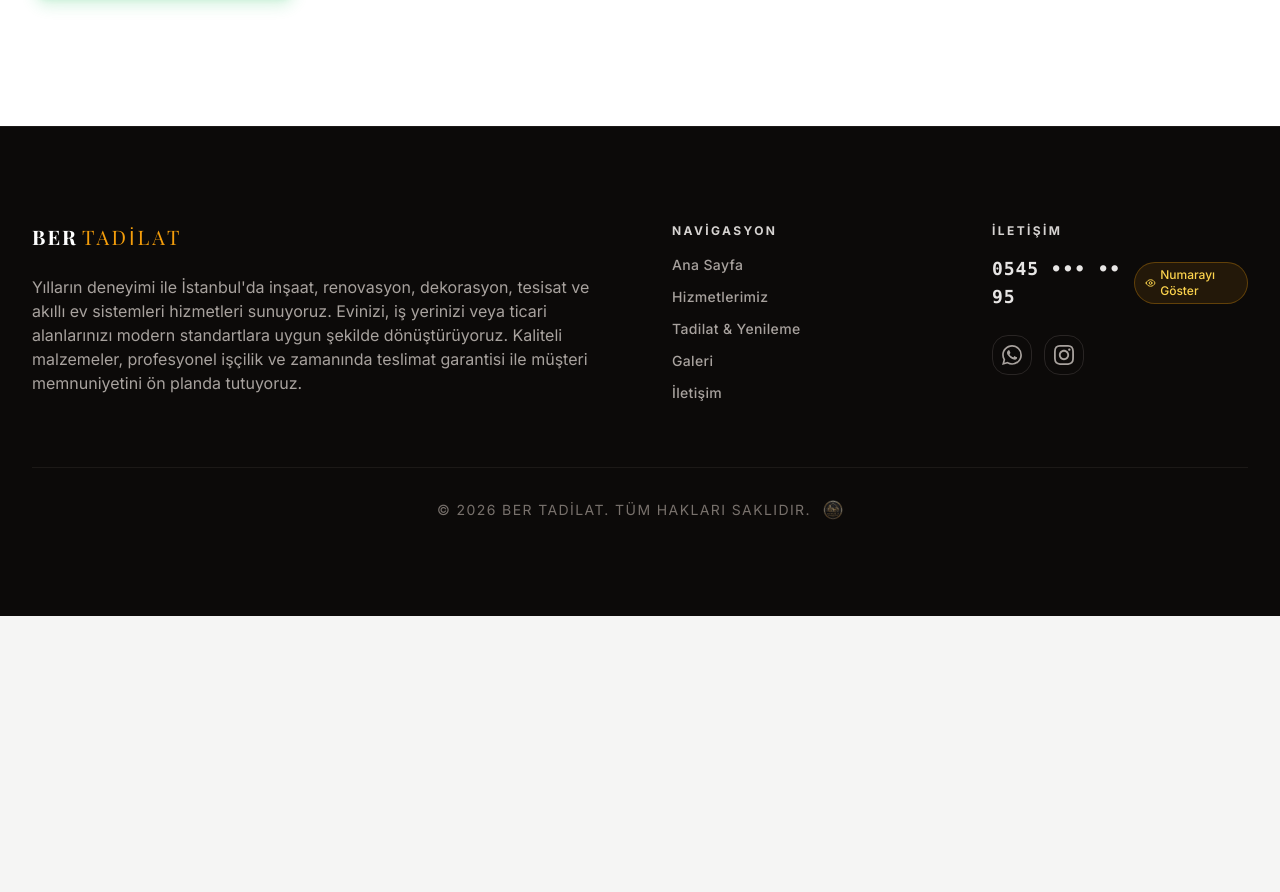
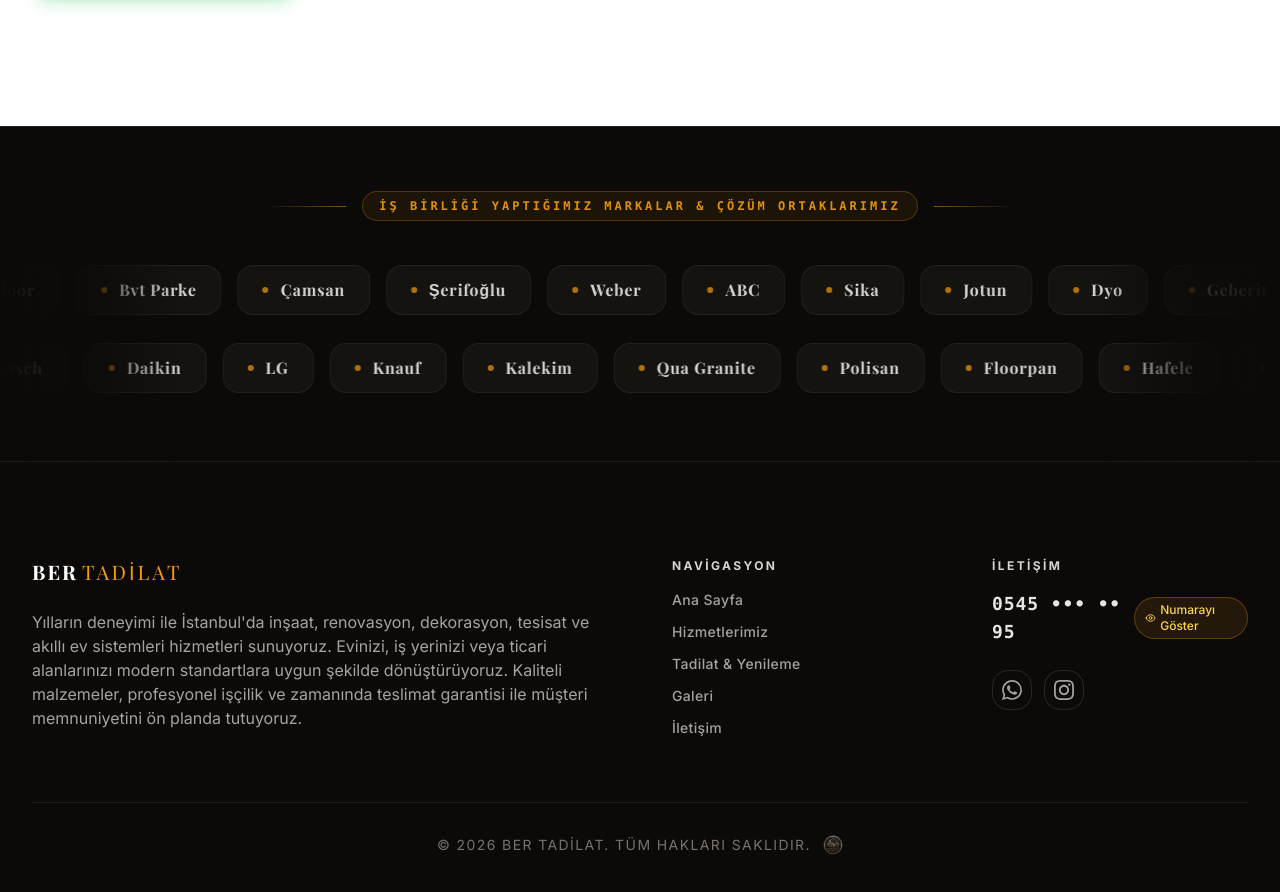
Before and after one commit to yusufcalisir/construction-web, a Next.js app: page / in a window 1280 px wide. Shown: the part 8489-9381 px from the top of the page. Before the commit the page ends 9105 px from the top, so only its background shows below. Built offline with nearby package versions, Linux system fonts and the light colour scheme.

Commit message:
feat: add infinite scrolling partner brand marquee above footer

```diff
--- a/app/globals.css
+++ b/app/globals.css
@@ -295,3 +295,43 @@
 .animate-gallery-slide-in {
   animation: gallerySlideInRight 700ms cubic-bezier(0.4, 0, 0.2, 1) forwards;
 }
+
+/* ═══════════════════════════════════════════
+   Infinite Brand Marquee Animations
+   ═══════════════════════════════════════════ */
+@keyframes marqueeLeft {
+  0% {
+    transform: translateX(0%);
+  }
+  100% {
+    transform: translateX(-50%);
+  }
+}
+
+@keyframes marqueeRight {
+  0% {
+    transform: translateX(-50%);
+  }
+  100% {
+    transform: translateX(0%);
+  }
+}
+
+.animate-marquee-left {
+  display: flex;
+  width: max-content;
+  animation: marqueeLeft 42s linear infinite;
+  will-change: transform;
+}
+
+.animate-marquee-right {
+  display: flex;
+  width: max-content;
+  animation: marqueeRight 46s linear infinite;
+  will-change: transform;
+}
+
+.animate-marquee-left:hover,
+.animate-marquee-right:hover {
+  animation-play-state: paused;
+}
--- a/app/page.tsx
+++ b/app/page.tsx
@@ -6,6 +6,7 @@
 import Services from '@/components/Services'
 import ProjectGallery from '@/components/ProjectGallery'
 import Contact from '@/components/Contact'
+import BrandMarquee from '@/components/BrandMarquee'
 import Footer from '@/components/Footer'
 
 export default function Home() {
@@ -17,6 +18,7 @@
       <Services />
       <ProjectGallery />
       <Contact />
+      <BrandMarquee />
       <Footer />
     </main>
   )
--- /dev/null
+++ b/components/BrandMarquee.tsx
@@ -0,0 +1,105 @@
+'use client'
+
+import React from 'react'
+import { useLanguage } from './LanguageProvider'
+
+const ROW_1 = [
+  'Vitra',
+  'Rehau',
+  'Designfloor',
+  'Bvt Parke',
+  'Çamsan',
+  'Şerifoğlu',
+  'Weber',
+  'ABC',
+  'Sika',
+  'Jotun',
+  'Dyo',
+  'Geberit',
+  'Duravit',
+  'Grohe',
+  'Artema',
+  'Bien',
+]
+
+const ROW_2 = [
+  'Knauf',
+  'Kalekim',
+  'Qua Granite',
+  'Polisan',
+  'Floorpan',
+  'Hafele',
+  'Neolith',
+  'Winsa',
+  'Asaş',
+  'Albert Genau',
+  'Siemens',
+  'Viko',
+  'Bosch',
+  'Daikin',
+  'LG',
+]
+
+export default function BrandMarquee() {
+  const { t } = useLanguage()
+
+  return (
+    <section
+      aria-label={t('brands.badge')}
+      className="relative w-full py-12 sm:py-16 bg-stone-950 border-t border-stone-800/80 overflow-hidden select-none"
+    >
+      {/* Subtle background glow effect */}
+      <div className="absolute inset-0 bg-radial-[ellipse_80%_80%_at_50%_-20%] from-amber-500/[0.03] to-transparent pointer-events-none" />
+
+      {/* Subtle minimalist kicker / pill (no heavy h2 header) */}
+      <div className="relative z-10 flex items-center justify-center gap-3 sm:gap-4 mb-8 sm:mb-10 px-4">
+        <span className="h-[1px] w-8 sm:w-20 bg-gradient-to-r from-transparent to-amber-500/50" />
+        <span className="text-[11px] sm:text-xs font-mono uppercase tracking-[0.25em] text-amber-500/90 font-bold px-4 py-1.5 rounded-full bg-amber-500/[0.07] border border-amber-500/25 shadow-sm text-center">
+          {t('brands.badge')}
+        </span>
+        <span className="h-[1px] w-8 sm:w-20 bg-gradient-to-l from-transparent to-amber-500/50" />
+      </div>
+
+      {/* Gradient Fade Masks on Edges */}
+      <div className="pointer-events-none absolute left-0 top-0 bottom-0 w-20 sm:w-44 bg-gradient-to-r from-stone-950 via-stone-950/80 to-transparent z-20" />
+      <div className="pointer-events-none absolute right-0 top-0 bottom-0 w-20 sm:w-44 bg-gradient-to-l from-stone-950 via-stone-950/80 to-transparent z-20" />
+
+      {/* Marquee Tracks Container */}
+      <div className="relative flex flex-col gap-4 sm:gap-5 w-full overflow-hidden">
+        {/* Row 1: Scrolling Left */}
+        <div className="flex overflow-hidden">
+          <div className="animate-marquee-left flex items-center gap-3 sm:gap-4 py-1">
+            {[...ROW_1, ...ROW_1].map((brand, idx) => (
+              <div
+                key={`r1-${brand}-${idx}`}
+                className="group relative flex items-center gap-2.5 sm:gap-3 px-5 sm:px-6 py-2.5 sm:py-3 rounded-xl bg-stone-900/60 border border-stone-800/80 hover:border-amber-500/50 hover:bg-stone-850 hover:shadow-lg hover:shadow-amber-500/5 transition-all duration-300 cursor-default flex-shrink-0"
+              >
+                <span className="w-1.5 h-1.5 rounded-full bg-amber-500/70 group-hover:bg-amber-400 group-hover:scale-125 transition-all duration-300 flex-shrink-0" />
+                <span className="text-sm sm:text-base font-bold tracking-wider text-stone-300 group-hover:text-white transition-colors duration-300 whitespace-nowrap font-serif">
+                  {brand}
+                </span>
+              </div>
+            ))}
+          </div>
+        </div>
+
+        {/* Row 2: Scrolling Right */}
+        <div className="flex overflow-hidden">
+          <div className="animate-marquee-right flex items-center gap-3 sm:gap-4 py-1">
+            {[...ROW_2, ...ROW_2].map((brand, idx) => (
+              <div
+                key={`r2-${brand}-${idx}`}
+                className="group relative flex items-center gap-2.5 sm:gap-3 px-5 sm:px-6 py-2.5 sm:py-3 rounded-xl bg-stone-900/60 border border-stone-800/80 hover:border-amber-500/50 hover:bg-stone-850 hover:shadow-lg hover:shadow-amber-500/5 transition-all duration-300 cursor-default flex-shrink-0"
+              >
+                <span className="w-1.5 h-1.5 rounded-full bg-amber-500/70 group-hover:bg-amber-400 group-hover:scale-125 transition-all duration-300 flex-shrink-0" />
+                <span className="text-sm sm:text-base font-bold tracking-wider text-stone-300 group-hover:text-white transition-colors duration-300 whitespace-nowrap font-serif">
+                  {brand}
+                </span>
+              </div>
+            ))}
+          </div>
+        </div>
+      </div>
+    </section>
+  )
+}
--- a/components/LanguageProvider.tsx
+++ b/components/LanguageProvider.tsx
@@ -37,6 +37,9 @@
     'gallery2.title': 'Proje Galerisi',
     'gallery2.subtitle': 'Tamamlanan tadilat ve dekorasyon projelerimizden kareler',
     'gallery2.close': 'Kapat',
+
+    // Brands (Çözüm Ortakları & İş Birlikleri)
+    'brands.badge': 'İş Birliği Yaptığımız Markalar & Çözüm Ortaklarımız',
 
     // Services (Tadilat & Yenileme)
     'services.title': 'Tadilat & Yenileme',
@@ -145,6 +148,9 @@
     'gallery2.subtitle': 'Moments from our completed renovation and decoration projects',
     'gallery2.close': 'Close',
 
+    // Brands (Brand Partners)
+    'brands.badge': 'Our Trusted Brand Partners & Collaborations',
+
     // Services (Renovation & Remodeling)
     'services.title': 'Renovation & Remodeling',
     'services.subtitle': 'Comprehensive solutions tailored to meet your every need',
@@ -251,6 +257,9 @@
     'gallery2.title': 'گالری پروژه‌ها',
     'gallery2.subtitle': 'تصاویر منتخب از پروژه‌های اجرا شده بازسازی و دکوراسیون',
     'gallery2.close': 'بستن',
+
+    // Brands (Brand Partners)
+    'brands.badge': 'برندهای همکار و شرکای تجاری ما',
 
     // Services (Tadilat & Yenileme)
     'services.title': 'بازسازی و نوسازی',
```
